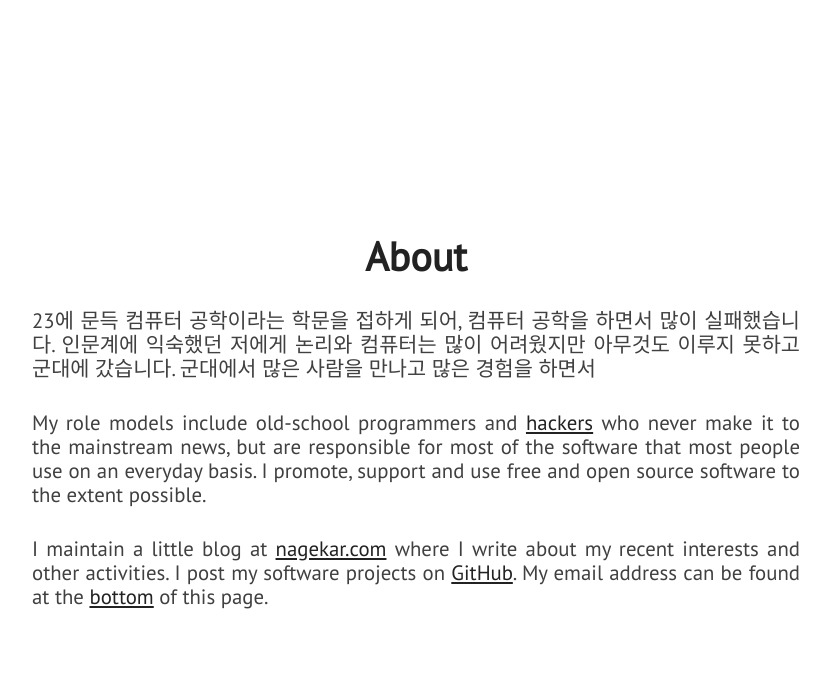
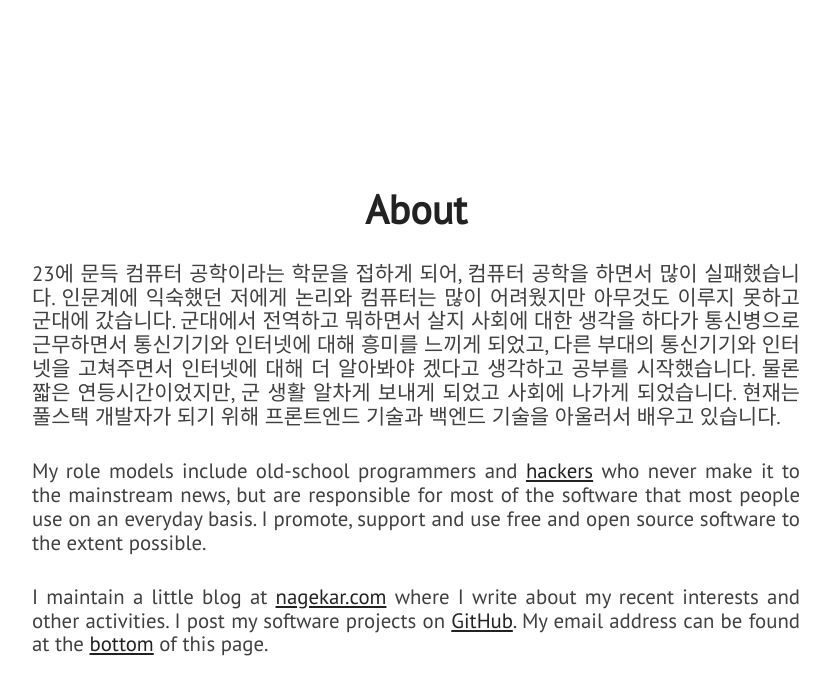
Before and after one commit to tndud042713/tndud042713.github.io, a Jekyll site: the page built from index.html, in a window 1280 px wide and 900 px high, scrolled down 994 px. Shown: the top 695 px of the window, without its empty margins (224-1054 px from the left). Built offline with Jekyll 4.4.1, drawn with Linux system fonts in a browser that asks for light colours; nearby versions of some CDN libraries.

Commit message:
나의 소개 수정용 커밋

```diff
--- a/_includes/about.html
+++ b/_includes/about.html
@@ -3,13 +3,16 @@
         <div id="about-text">
             <div class="section-heading">About</div>
             <p class="paragraph-text justify-text">
-               23에 문득 컴퓨터 공학이라는 학문을 접하게 되어, 컴퓨터 공학을 하면서 많이 실패했습니다. 인문계에 익숙했던 저에게 논리와 컴퓨터는 많이 어려웠지만 아무것도 이루지 못하고 군대에 갔습니다. 군대에서 많은 사람을 만나고 많은 경험을 하면서
+                23에 문득 컴퓨터 공학이라는 학문을 접하게 되어, 컴퓨터 공학을 하면서 많이 실패했습니다. 인문계에 익숙했던 저에게 논리와 컴퓨터는 많이 어려웠지만 아무것도 이루지 못하고 군대에 갔습니다. 군대에서 전역하고 뭐하면서 살지 사회에 대한 생각을 하다가 통신병으로 근무하면서 통신기기와 인터넷에 대해 흥미를 느끼게 되었고, 다른 부대의 통신기기와 인터넷을 고쳐주면서 인터넷에 대해 더 알아봐야 겠다고 생각하고 공부를 시작했습니다. 물론 짧은 연등시간이었지만,
+                군 생활 알차게 보내게 되었고 사회에 나가게 되었습니다. 현재는 풀스택 개발자가 되기 위해 프론트엔드 기술과 백엔드 기술을 아울러서 배우고 있습니다.
             </p>
             <p class="paragraph-text justify-text">
-                My role models include old-school programmers and <a href="https://stallman.org/articles/on-hacking.html">hackers</a> who never make it to the mainstream news, but are responsible for most of the software that most people use on an everyday basis. I promote, support and use free and open source software to the extent possible.
+                My role models include old-school programmers and <a href="https://stallman.org/articles/on-hacking.html">hackers</a> who never make it to the mainstream news, but are responsible for most of the software that most people use on an everyday
+                basis. I promote, support and use free and open source software to the extent possible.
             </p>
             <p class="paragraph-text justify-text">
-                I maintain a little blog at <a href="{{ site.blog_url }}">nagekar.com</a> where I write about my recent interests and other activities. I post my software projects on <a href="https://github.com/{{ site.github_username }}">GitHub</a>. My email address can be found at the <span class="extra-link"><a href="#extra">bottom</a></span> of this page.
+                I maintain a little blog at <a href="{{ site.blog_url }}">nagekar.com</a> where I write about my recent interests and other activities. I post my software projects on <a href="https://github.com/{{ site.github_username }}">GitHub</a>.
+                My email address can be found at the <span class="extra-link"><a href="#extra">bottom</a></span> of this page.
             </p>
         </div>
     </section>
```
